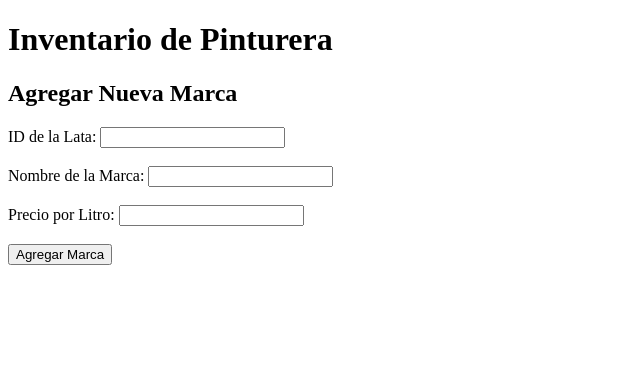
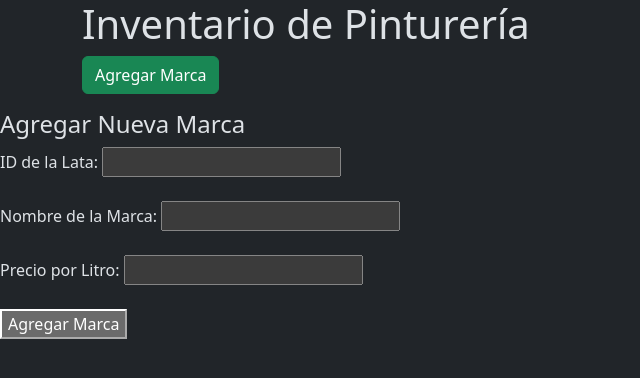
Before and after one commit to SaantiSeijas/TP1-introduccion, a Flask app: page / in a window 1280 px wide. Shown: the top 378 px of the page, without its empty margins (0-640 px from the left). Run offline with Flask 3, Linux system fonts and the light colour scheme; data that the repository does not hold is empty; some libraries are stand-ins or nearby versions.

Commit message:
Agrego boostrap

```diff
--- a/templates/index.html
+++ b/templates/index.html
@@ -4,15 +4,22 @@
     <meta charset="UTF-8">
     <meta name="viewport" content="width=device-width, initial-scale=1.0">
     <title>Inventario de Pinturera</title>
+    <link href="https://cdn.jsdelivr.net/npm/bootstrap@5.3.2/dist/css/bootstrap.min.css" rel="stylesheet" integrity="sha384-T3c6CoIi6uLrA9TneNEoa7RxnatzjcDSCmG1MXxSR1GAsXEV/Dwwykc2MPK8M2HN" crossorigin="anonymous">
 </head>
-<body>
-    <h1>Inventario de Pinturera</h1>
-
+<body data-bs-theme="dark">
+    <div class="container">
+        <div class="row">
+            <div class="col">
+                <h1>Inventario de Pinturería</h1>
+                <a href="/create" class="btn btn-success">Agregar Marca</a>
+            </div>
+        </div>
+    </div>
     <ul id="marcas-list">
         <!-- Aquí se cargarán las latas dinámicamente -->
     </ul>
 
-    <h2>Agregar Nueva Marca</h2>
+    <h4>Agregar Nueva Marca</h4>
     <form action="/agregar_marca" method="POST">
         <label for="lata_id">ID de la Lata:</label>
         <input type="text" id="lata_id" name="lata_id" required><br><br>
```
